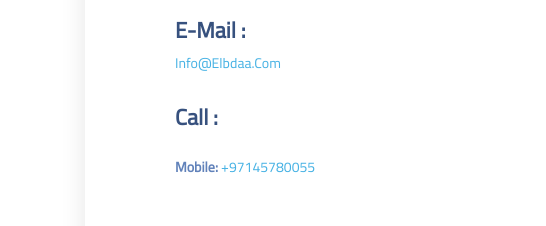
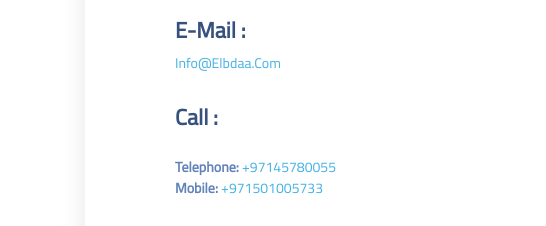
Before and after one commit to HamdyGhorany/Al-Ebdaa, a plain HTML site: page en/it.html in a window 1280 px wide. Shown: the part 2947-3173 px from the top of the page, 0-546 px from the left. Drawn offline with Linux system fonts and the light colour scheme; grey boxes are pictures that could not be loaded; a script that the page names is missing; a web font is replaced by a local one.

Commit message:
Update it.html

```diff
--- a/en/it.html
+++ b/en/it.html
@@ -566,7 +566,8 @@
                           <h4>Call :</h4>
                           <p>
                             <br />
-                            <strong>Mobile:</strong> <a href="tel:+97145780055">+97145780055</a> <br>
+                            <strong>Telephone:</strong> <a href="tel:+97145780055">+97145780055</a><br/>
+                  <strong>Mobile:</strong> <a href="tel:+971501005733">+971501005733</a>
 
 
 
```
